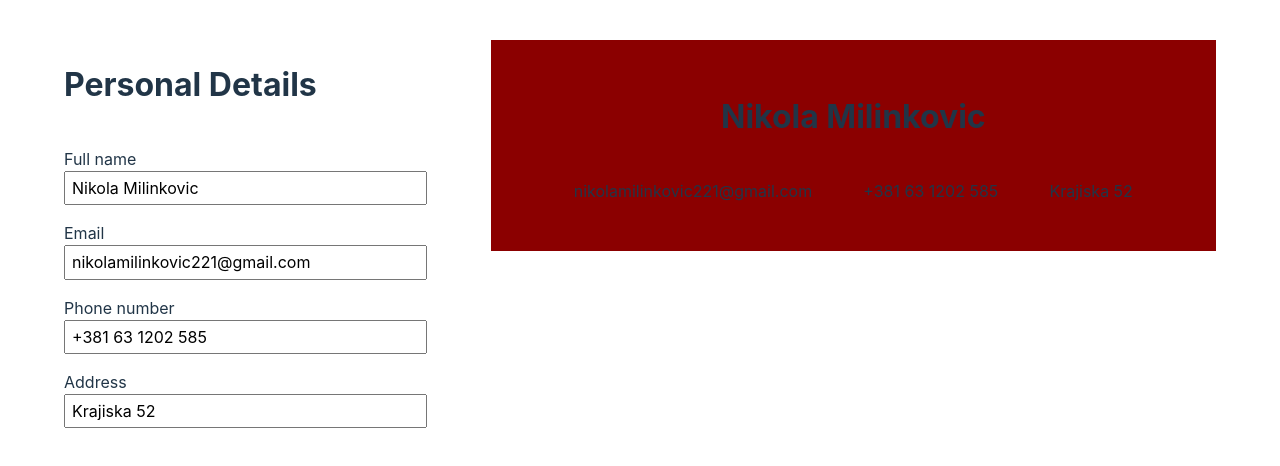
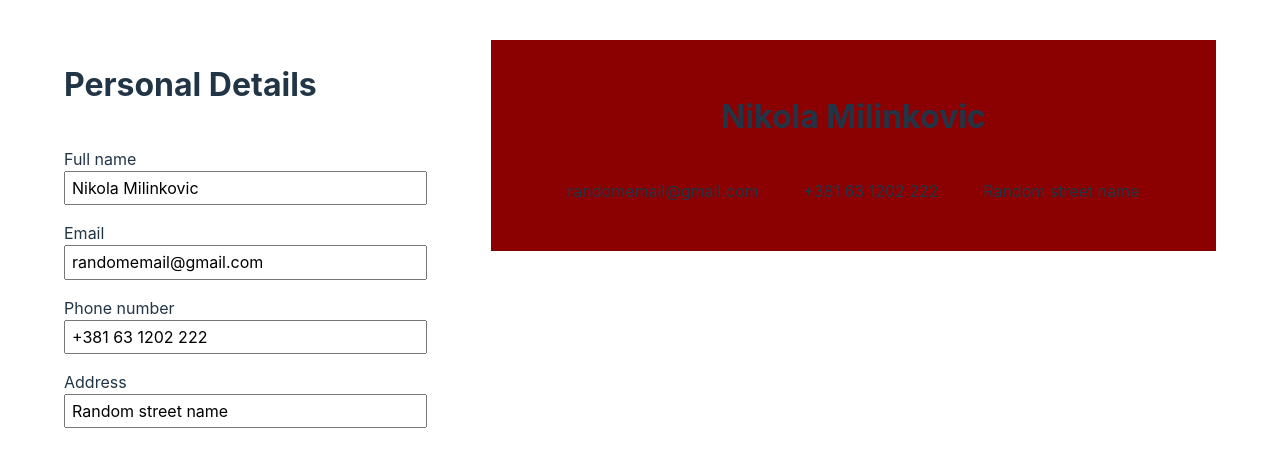
Before and after one commit to NikolaMilinkovic/cv-builder, a React (Vite) app: page / in a window 1280 px wide. Shown: the top 466 px of the page. Built offline with nearby package versions, Linux system fonts and the light colour scheme.

Commit message:
Update data placeholders

```diff
--- a/src/App.jsx
+++ b/src/App.jsx
@@ -7,7 +7,6 @@ function App() {
   const [personalInfo, setPersonalInfo] = useState(data.personalInfo);
 
   function handleInputChange(event){
-    // Destructuring > we get const name & const value from the event target
     const {name, value} = event.target;
 
     setPersonalInfo((prev) => {
--- a/src/data.js
+++ b/src/data.js
@@ -2,9 +2,9 @@ const data =
 {
   personalInfo: {
     name: "Nikola Milinkovic",
-    email: "nikolamilinkovic221@gmail.com",
-    phone: "+381 63 1202 585",
-    address: "Krajiska 52",
+    email: "randomemail@gmail.com",
+    phone: "+381 63 1202 222",
+    address: "Random street name",
   }
 }
 
```
